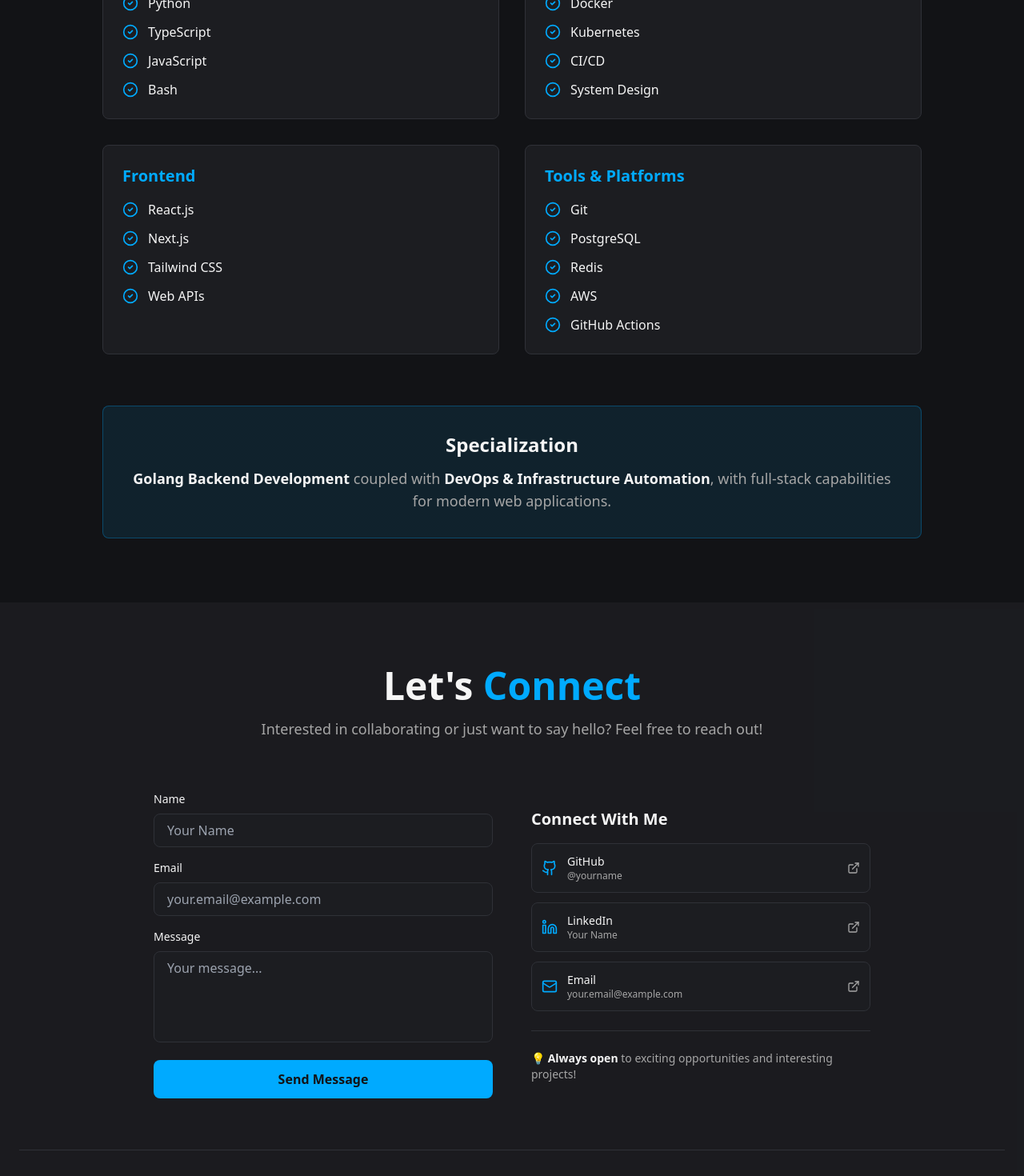
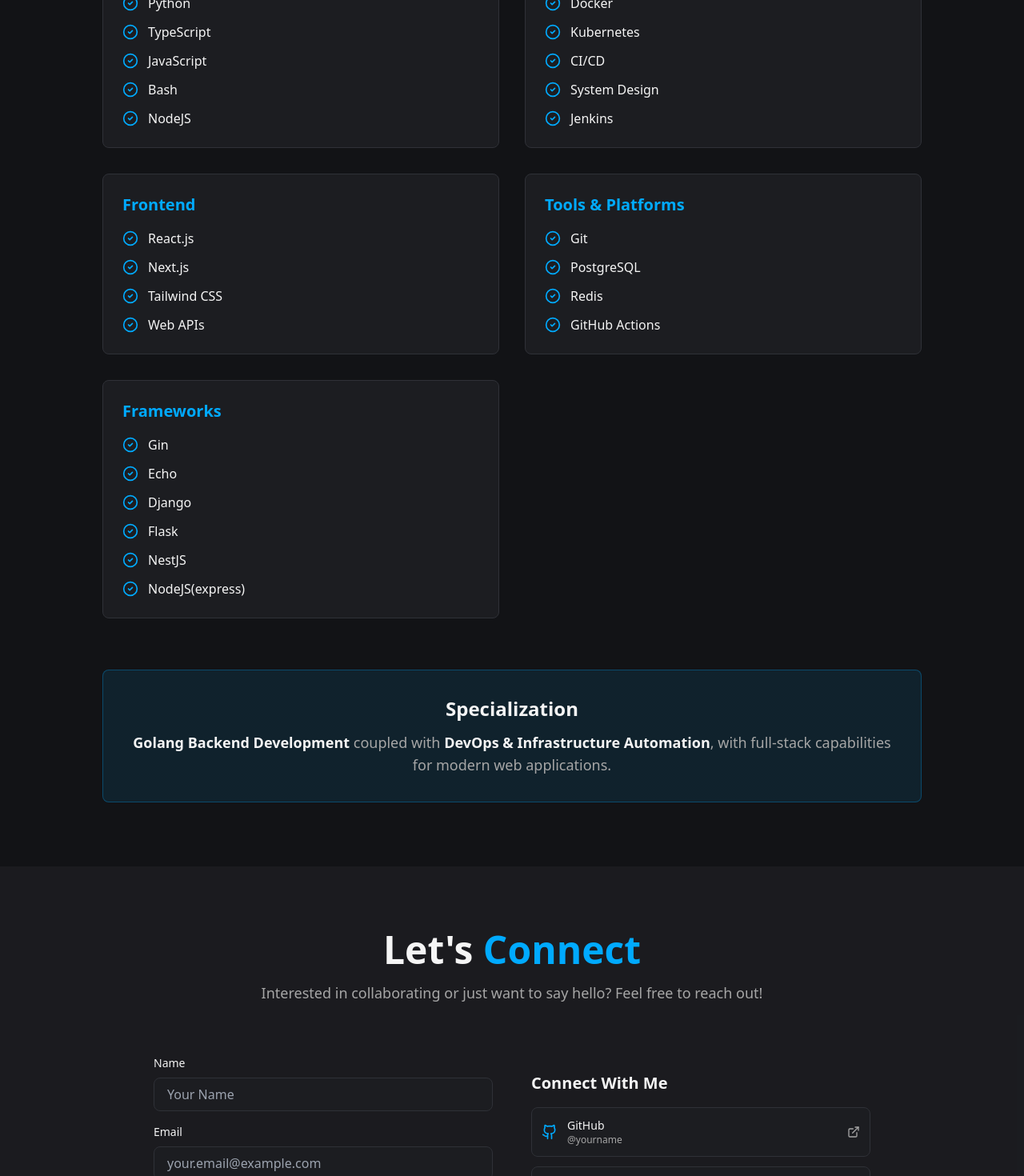
Before and after one commit to pimp13/my-intro-site, a Next.js app: page / in a window 1280 px wide. Shown: the part 1780-3250 px from the top of the page at 80% size. Built offline with nearby package versions, Linux system fonts and the light colour scheme.

Commit message:
Update contact information and enhance skills section with additional technologies

```diff
--- a/components/Contact.tsx
+++ b/components/Contact.tsx
@@ -29,7 +29,7 @@ export default function Contact() {
     {
       name: 'GitHub',
       icon: Github,
-      href: 'https://github.com',
+      href: 'https://github.com/pimp13',
       label: '@yourname',
     },
     {
@@ -41,8 +41,8 @@ export default function Contact() {
     {
       name: 'Email',
       icon: Mail,
-      href: 'mailto:your.email@example.com',
-      label: 'your.email@example.com',
+      href: 'mailto:pimp.puma.13@gmail.com',
+      label: 'pimp.puma.13@gmail.com',
     },
   ]
 
@@ -144,7 +144,7 @@ export default function Contact() {
       {/* Footer */}
       <div className="border-t border-border mt-16 pt-8">
         <p className="text-center text-sm text-muted-foreground">
-          © 2024 Your Name. All rights reserved. | Crafted with passion for great code.
+          © 2024-2026 Pouya Ghazanfary niya. All rights reserved. | Crafted with passion for great code.
         </p>
       </div>
     </section>
--- a/components/Skills.tsx
+++ b/components/Skills.tsx
@@ -4,11 +4,11 @@ export default function Skills() {
   const skillCategories = [
     {
       category: 'Languages',
-      skills: ['Golang', 'Python', 'TypeScript', 'JavaScript', 'Bash'],
+      skills: ['Golang', 'Python', 'TypeScript', 'JavaScript', 'Bash', 'NodeJS'],
     },
     {
       category: 'Backend & DevOps',
-      skills: ['Linux/Unix', 'Docker', 'Kubernetes', 'CI/CD', 'System Design'],
+      skills: ['Linux/Unix', 'Docker', 'Kubernetes', 'CI/CD', 'System Design', 'Jenkins'],
     },
     {
       category: 'Frontend',
@@ -16,7 +16,11 @@ export default function Skills() {
     },
     {
       category: 'Tools & Platforms',
-      skills: ['Git', 'PostgreSQL', 'Redis', 'AWS', 'GitHub Actions'],
+      skills: ['Git', 'PostgreSQL', 'Redis', 'GitHub Actions'],
+    },
+    {
+      category: 'Frameworks',
+      skills: ['Gin', 'Echo', 'Django', 'Flask', 'NestJS', 'NodeJS(express)'],
     },
   ]
 
```
